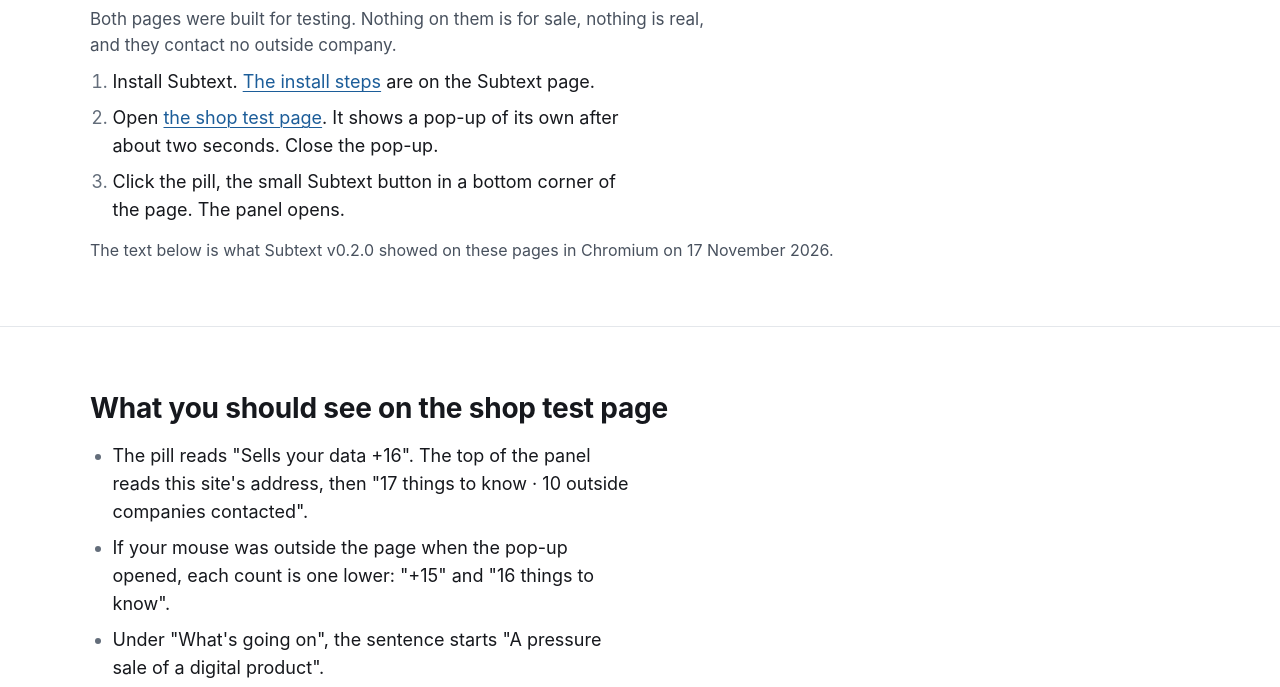
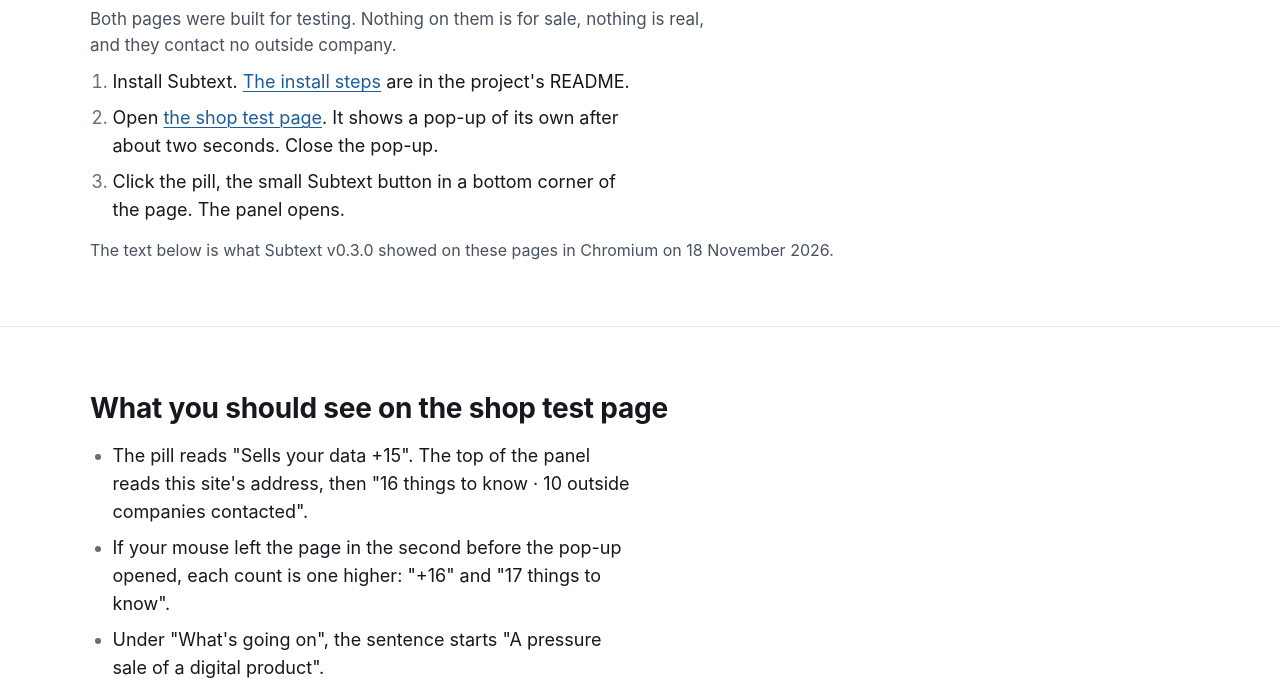
Before and after one commit to JoshCS/subtext, a plain HTML site: page demo/index.html in a window 1280 px wide. Shown: the part 98-785 px from the top of the page. Drawn offline with Linux system fonts and the light colour scheme.

Commit message:
Try-it page: counts and version for 0.3.0; install steps link to the README

```diff
--- a/demo/index.html
+++ b/demo/index.html
@@ -30,7 +30,7 @@
       <ul>
         <li><a href="#shop">Shop page</a></li>
         <li><a href="#article">Article</a></li>
-        <li><a href="../#get-it">Install</a></li>
+        <li><a href="https://github.com/JoshCS/subtext#install" rel="noopener">Install</a></li>
       </ul>
     </nav>
   </div>
@@ -43,11 +43,11 @@
     <h1 id="h-try">Try Subtext on two test pages</h1>
     <p class="hero__sub">Both pages were built for testing. Nothing on them is for sale, nothing is real, and they contact no outside company.</p>
     <ol class="measure steps">
-      <li>Install Subtext. <a href="../#get-it">The install steps</a> are on the Subtext page.</li>
+      <li>Install Subtext. <a href="https://github.com/JoshCS/subtext#install" rel="noopener">The install steps</a> are in the project's README.</li>
       <li>Open <a href="shop.html">the shop test page</a>. It shows a pop-up of its own after about two seconds. Close the pop-up.</li>
       <li>Click the pill, the small Subtext button in a bottom corner of the page. The panel opens.</li>
     </ol>
-    <p class="hero__status">The text below is what Subtext v0.2.0 showed on these pages in Chromium on 17 November 2026.</p>
+    <p class="hero__status">The text below is what Subtext v0.3.0 showed on these pages in Chromium on 18 November 2026.</p>
   </div>
 </section>
 
@@ -55,8 +55,8 @@
   <div class="wrap">
     <h2 id="h-shop">What you should see on the shop test page</h2>
     <ul class="measure">
-      <li>The pill reads "Sells your data +16". The top of the panel reads this site's address, then "17 things to know · 10 outside companies contacted".</li>
-      <li>If your mouse was outside the page when the pop-up opened, each count is one lower: "+15" and "16 things to know".</li>
+      <li>The pill reads "Sells your data +15". The top of the panel reads this site's address, then "16 things to know · 10 outside companies contacted".</li>
+      <li>If your mouse left the page in the second before the pop-up opened, each count is one higher: "+16" and "17 things to know".</li>
       <li>Under "What's going on", the sentence starts "A pressure sale of a digital product".</li>
       <li>Rest the mouse on the countdown timer. A tooltip reads "Countdown timer", then "Timers raise arousal and cut deliberation."</li>
       <li>In the panel, click "Countdown timer". The label opens with an explanation, what to do, and a quote from the page.</li>
```
